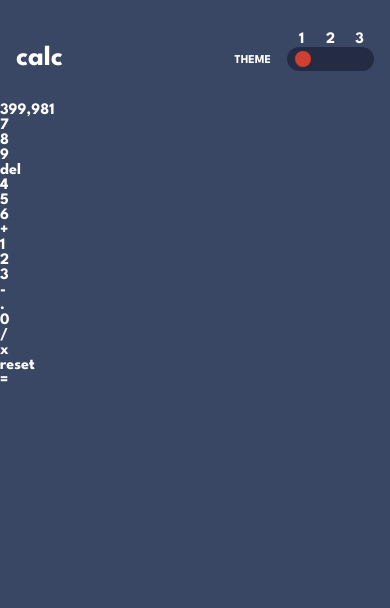
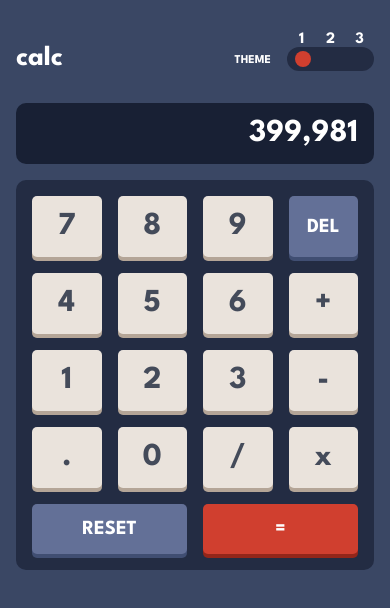
Before and after one commit to jduong09/calculatorAppMain, a plain HTML site: page index.html in a window 390 px wide. Drawn offline with Linux system fonts and the light colour scheme.

Commit message:
Designed mobile-design-theme-1.

```diff
--- a/css/styles.css
+++ b/css/styles.css
@@ -12,7 +12,8 @@ header {
   display: flex;
   justify-content: space-between;
   align-items: flex-end;
-  padding: 2rem 1rem;
+  padding: 0 1rem;
+  margin: 2rem 0;
 }
 
 h1 {
@@ -58,5 +59,65 @@ h1 {
   top: 4px;
   left: 8px;
 }
+/* Main */
+main {
+  padding: 0 1rem;
+}
 
-/* Main */
+#calculator-result {
+  width: 100%;
+  padding: 1rem;
+  text-align: end;
+  background-color: hsl(224, 36%, 15%);
+  border-radius: 10px;
+  font-size: 2rem;
+  margin: 1rem 0;
+}
+
+#calculator-keypad {
+  background-color: hsl(223, 31%, 20%);
+  padding: 1rem;
+  border-radius: 10px;
+}
+
+#calculator-keys-list {
+  display: grid;
+  grid-template-columns: repeat(4, minmax(0, 1fr));
+  grid-template-rows: repeat(5, auto);
+  text-align: center;
+  gap: 1rem;
+}
+
+.calculator-key {
+  display: inline-grid;
+  height: 100%;
+  padding: 1rem;
+  background-color: hsl(30, 25%, 89%);
+  color: hsl(221, 14%, 31%);
+  border-radius: 5px;
+  font-size: 2rem;
+  align-content: center;
+  box-shadow: 0 .25rem hsl(28, 16%, 65%);
+  cursor: pointer;
+}
+
+#delete-key, #reset-key {
+  background-color: hsl(225, 21%, 49%);
+  color: hsl(0, 0%, 100%);
+  text-transform: uppercase;
+  box-shadow: 0 0.25rem hsl(224deg 28% 35%);
+}
+
+#reset-key {
+  grid-column: 1 / 3;
+}
+
+#enter-key {
+  background-color: hsl(6, 63%, 50%);
+  color: hsl(0, 0%, 100%);
+  grid-column: 3 / 5;
+  box-shadow: 0 0.25rem hsl(6, 70%, 34%);
+}
+#delete-key, #reset-key, #enter-key {
+  font-size: 1.25rem;
+}
--- a/index.html
+++ b/index.html
@@ -29,26 +29,26 @@
   </header>
   <main>
     <div id="calculator-result">399,981</div>
-    <div id="calculator-buttons">
-      <ul>
-        <li>7</li>
-        <li>8</li>
-        <li>9</li>
-        <li>del</li>
-        <li>4</li>
-        <li>5</li>
-        <li>6</li>
-        <li>+</li>
-        <li>1</li>
-        <li>2</li>
-        <li>3</li>
-        <li>-</li>
-        <li>.</li>
-        <li>0</li>
-        <li>/</li>
-        <li>x</li>
-        <li>reset</li>
-        <li>=</li>
+    <div id="calculator-keypad">
+      <ul id="calculator-keys-list">
+        <li class="calculator-key">7</li>
+        <li class="calculator-key">8</li>
+        <li class="calculator-key">9</li>
+        <li id="delete-key" class="calculator-key">del</li>
+        <li class="calculator-key">4</li>
+        <li class="calculator-key">5</li>
+        <li class="calculator-key">6</li>
+        <li class="calculator-key">+</li>
+        <li class="calculator-key">1</li>
+        <li class="calculator-key">2</li>
+        <li class="calculator-key">3</li>
+        <li class="calculator-key">-</li>
+        <li class="calculator-key">.</li>
+        <li class="calculator-key">0</li>
+        <li class="calculator-key">/</li>
+        <li class="calculator-key">x</li>
+        <li id="reset-key" class="calculator-key">reset</li>
+        <li id="enter-key" class="calculator-key">=</li>
       </ul>
     </div>
   </main>
```
